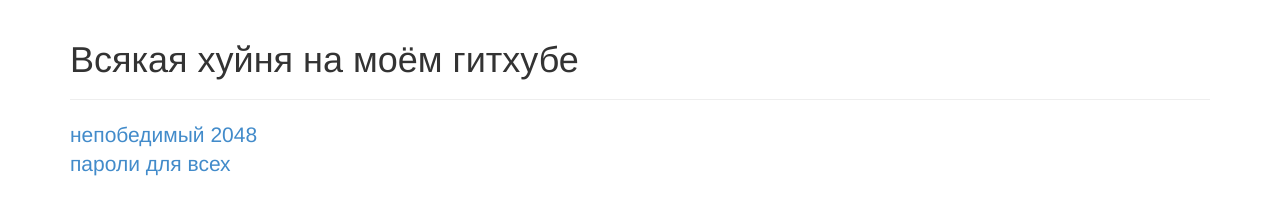
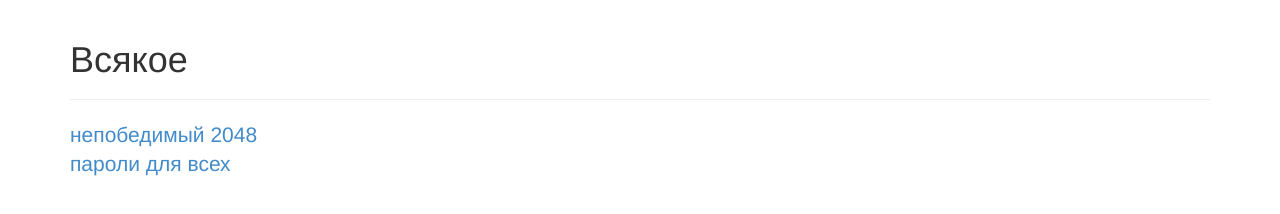
Before and after one commit to Perevedko/perevedko.github.io, a plain HTML site: page index.html in a window 1280 px wide. Drawn offline with Linux system fonts and the light colour scheme.

Commit message:
Update index.html

```diff
--- a/index.html
+++ b/index.html
@@ -10,7 +10,7 @@
   <body>
     <div class="container">
       <div class="page-header">
-        <h1>Всякая хуйня на моём гитхубе</h1>
+        <h1>Всякое</h1>
       </div>
       <p class="lead">
         <a href="2048.html">непобедимый 2048</a><br/>
```
